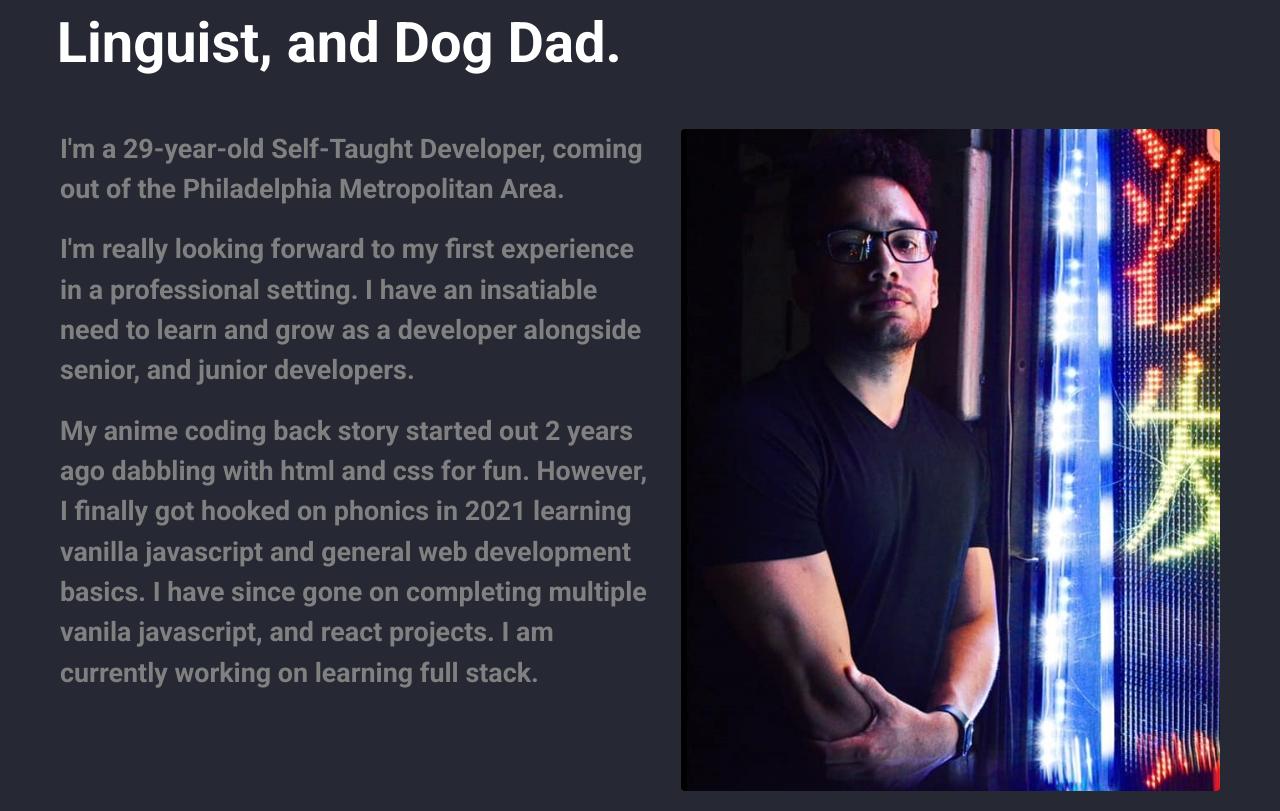
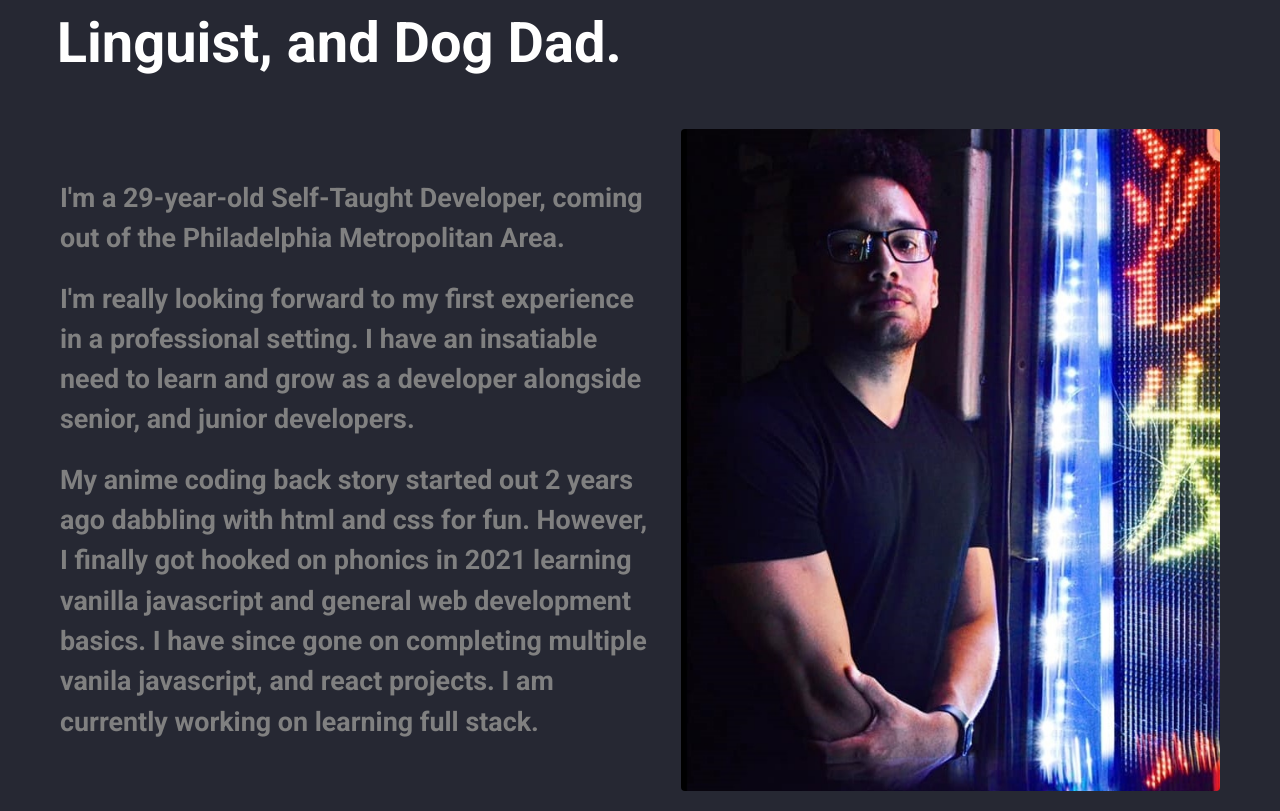
Before and after one commit to BrandonCarp/portfolio, a React (Create React App) app: page / in a window 1280 px wide. Shown: the part 520-1331 px from the top of the page. Built offline with nearby package versions, Linux system fonts and the light colour scheme.

Commit message:
new styles

```diff
--- a/src/Components/Header.js
+++ b/src/Components/Header.js
@@ -47,7 +47,7 @@ const Header = () => {
           </div>
         </div>
         <div className=" flex flex-col-reverse p-5 md:flex-row p5">
-          <div className="text-lightGrey space-y-5  font-bold mt-10 md:w-[45rem] md:mt-0 md:mr-5 lg:text-base xl:text-baselg">
+          <div className=" text-lightGrey space-y-5  font-bold mt-10 md:w-[45rem] md:mt-0 md:flex md:flex-col md:justify-center md:mr-5 lg:text-base xl:text-baselg">
             <p>
               I'm a 29-year-old Self-Taught Developer, coming out of the
               Philadelphia Metropolitan Area.
```
